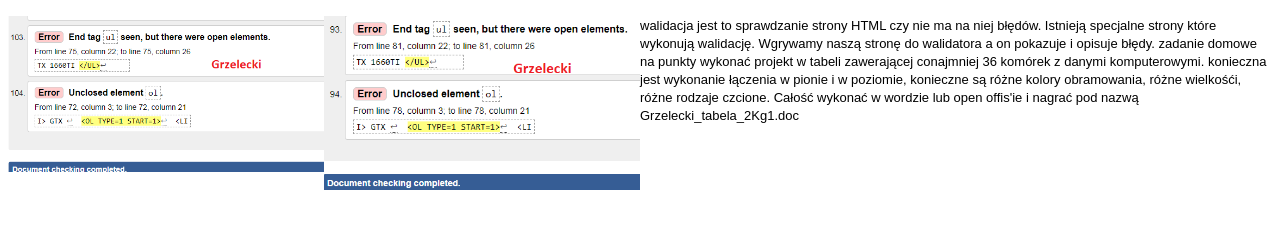
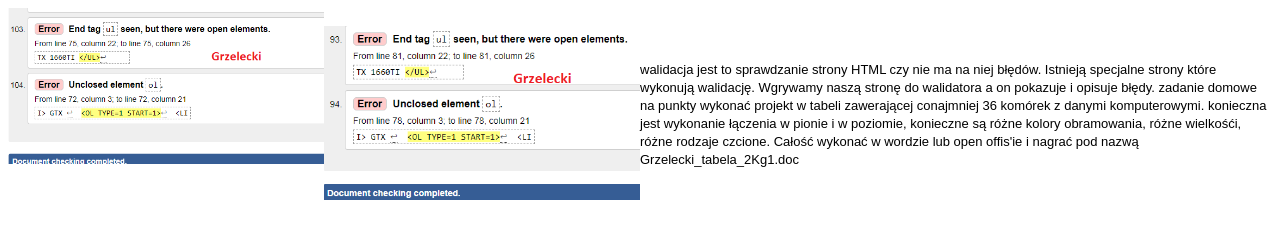
Before and after one commit to Lenny669/Lenny669.github.io, a plain HTML site: page walidator.html in a window 1280 px wide. Drawn offline with Linux system fonts and the light colour scheme.

Commit message:
Update walidator.html

```diff
--- a/walidator.html
+++ b/walidator.html
@@ -4,8 +4,8 @@
     <title>Walidator</title>
   </head>
   <body>
-    <IMG SRC="unknown.png" ALIGN=left BORDER=0 WIDTH=25% HEIGHT=25% ALT=„Hubert Grzelecki”>
-         <IMG SRC="unknown (1).PNG" ALIGN=left BORDER=0 WIDTH=25% HEIGHT=25% ALT=„Hubert Grzelecki”>
+    <IMG SRC="unknown.png" ALIGN=left BORDER=0 WIDTH=25% HEIGHT=25% ALT=„Hubert Grzelecki”> <br>
+         <IMG SRC="unknown (1).PNG" ALIGN=left BORDER=0 WIDTH=25% HEIGHT=25% ALT=„Hubert Grzelecki”> <br>
            <p align="left"> <font color="black" size="2" face="Arial"> walidacja jest to sprawdzanie strony HTML czy nie ma na niej błędów. Istnieją specjalne strony
 które wykonują walidację. Wgrywamy naszą stronę do walidatora a on pokazuje i opisuje błędy.
 zadanie domowe na punkty wykonać projekt w tabeli zawerającej conajmniej 36 komórek z danymi
```
